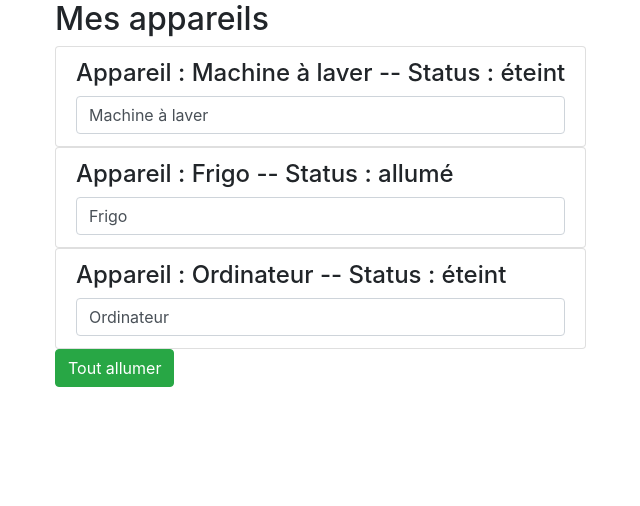
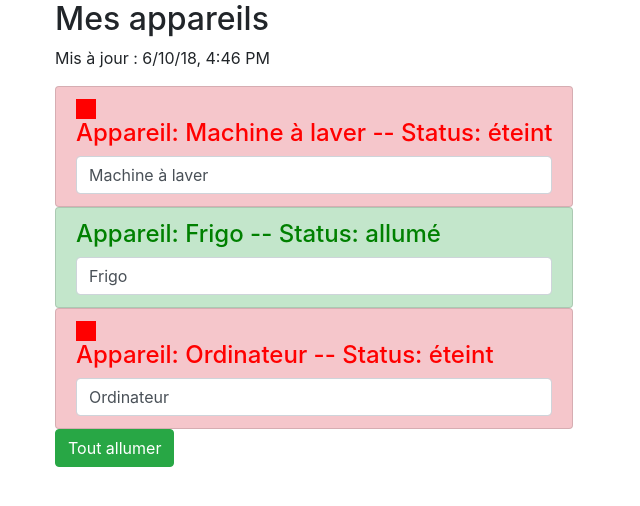
Before and after one commit to elrihaz/mon-projet-angular, an Angular app: page / in a window 1280 px wide. Shown: the top 506 px of the page, without its empty margins (15-655 px from the left). Built offline with nearby package versions, Linux system fonts and the light colour scheme.

Commit message:
fin lesson

```diff
--- a/src/app/app.component.html
+++ b/src/app/app.component.html
@@ -1,18 +1,20 @@
-<div class               = "container">
-  <div class             = "row">
-    <div class           = "col-xs-12">
+<div class                             = "container">
+  <div class                           = "row">
+    <div class                         = "col-xs-12">
 
       <h2>Mes appareils</h2>
+      <p>Mis à jour : {{ lastUpdate | async | date: 'short' | uppercase }}</p>
 
-      <ul class          = "list-group">
-        <app-appareil [appareilName]="appareilOne" [appareilStatus]="'éteint'"></app-appareil>
-        <app-appareil [appareilName]="appareilTwo" [appareilStatus]="'allumé'"></app-appareil>
-        <app-appareil [appareilName]="appareilThree" [appareilStatus]="'éteint'"></app-appareil>
+      <ul class                        = "list-group">
+        <app-appareil *ngFor           = "let appareil of appareils"
+                      [appareilName]   = "appareil.name"
+                      [appareilStatus] = "appareil.status">
+        </app-appareil>
       </ul>
 
-      <button class      = "btn btn-success"
-              [disabled] = "!isAuth"
-              (click)    = "onAllumer()">
+      <button class                    = "btn btn-success"
+              [disabled]               = "!isAuth"
+              (click)                  = "onAllumer()">
               Tout allumer
       </button>
 
--- a/src/app/app.component.ts
+++ b/src/app/app.component.ts
@@ -8,11 +8,27 @@ import { Component } from '@angular/core';
 
 export class AppComponent {
 
-  isAuth            = false;
+  isAuth = false;
 
-  appareilOne:        string = 'Machine à laver';
-  appareilTwo:        string = 'Frigo';
-  appareilThree:      string = 'Ordinateur';
+  lastUpdate = new Promise( (resolve, reject) => {
+    const date = new Date();
+    setTimeout( () => { resolve(date);}, 2000 );
+  } );
+
+  appareils = [
+    {
+      name: 'Machine à laver',
+      status: 'éteint'
+    },
+    {
+      name: 'Frigo',
+      status: 'allumé'
+    },
+    {
+      name: 'Ordinateur',
+      status: 'éteint'
+    }
+  ];
 
   constructor() {
     setTimeout(
--- a/src/app/appareil/appareil.component.html
+++ b/src/app/appareil/appareil.component.html
@@ -1,10 +1,14 @@
-<li class             = "list-group-item">
+<li [ngClass]="{  'list-group-item': true,
+                  'list-group-item-success': appareilStatus === 'allumé',
+                  'list-group-item-danger': appareilStatus === 'éteint'}">
 
-  <h4>Appareil : {{ appareilName }} -- Status : {{ getStatus() }}</h4>
+  <div style="width:20px;height:20px;background-color: red;" *ngIf="appareilStatus === 'éteint'">
+  </div>
 
-  <input  type="text"
-          class="form-control"
-          [(ngModel)]="appareilName"
-  >
+  <h4 [ngStyle]="{color: getColor()}">
+    Appareil: {{ appareilName }} -- Status: {{ getStatus() }}
+  </h4>
+
+  <input type="text" class="form-control" [(ngModel)]="appareilName">
 
 </li>
--- a/src/app/appareil/appareil.component.ts
+++ b/src/app/appareil/appareil.component.ts
@@ -19,4 +19,12 @@ export class AppareilComponent implements OnInit {
     return this.appareilStatus;
   }
 
+  getColor() {
+    if(this.appareilStatus==='allumé') {
+      return 'green';
+    } else if(this.appareilStatus==='éteint') {
+      return 'red';
+    }
+  }
+
 }
```
